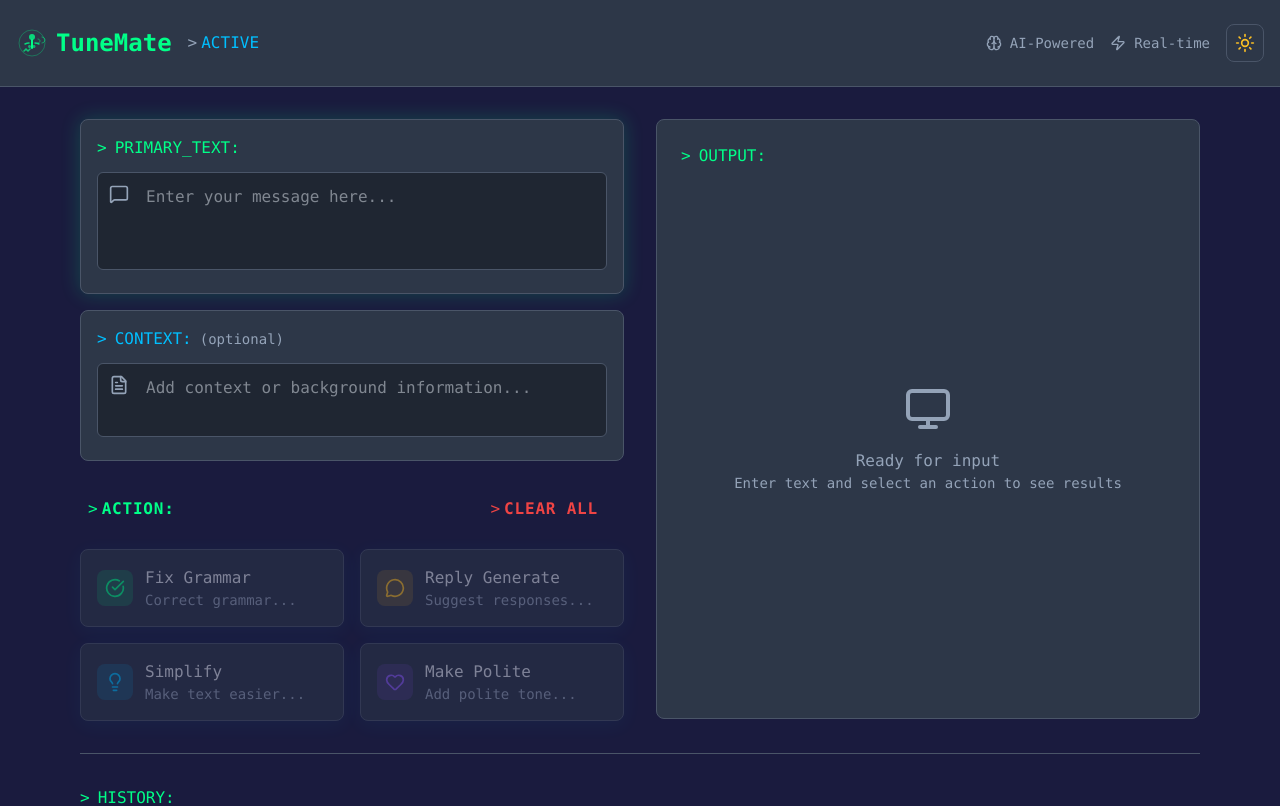
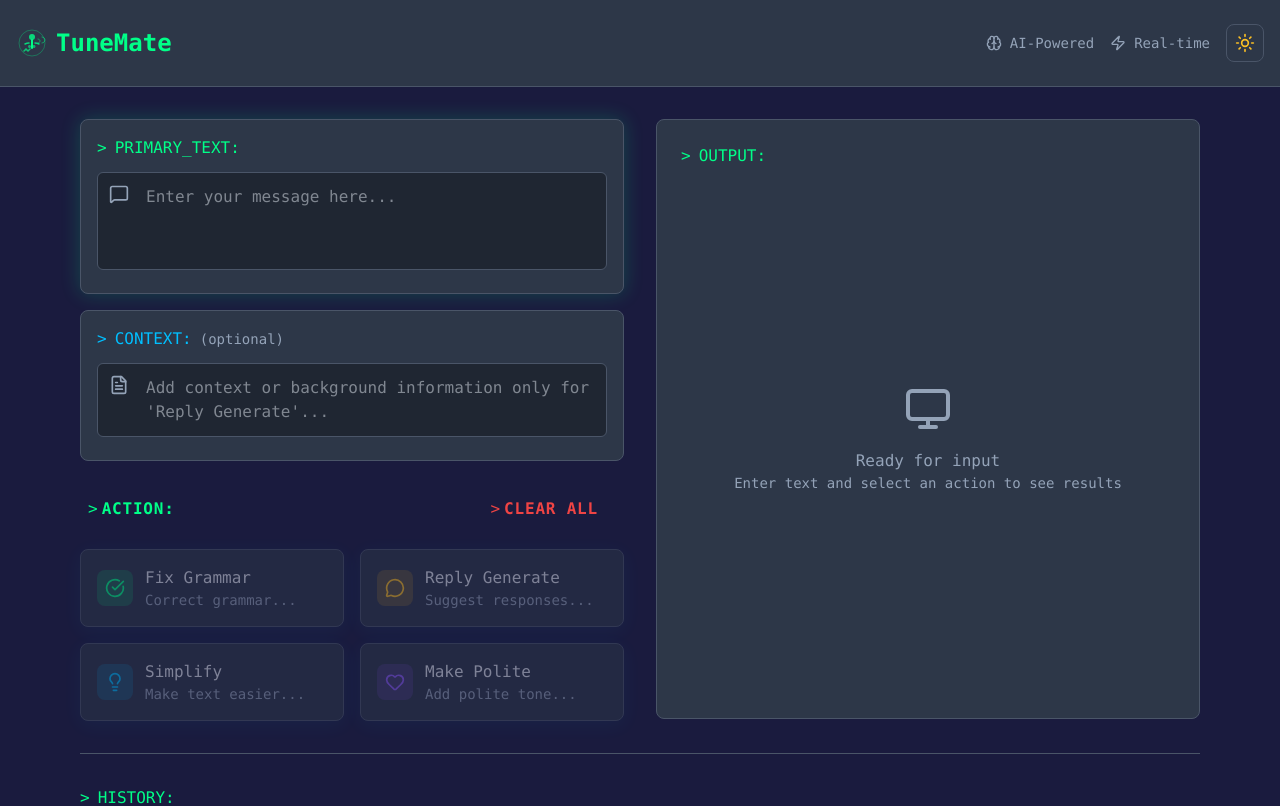
Before and after one commit to lokeshbhai007/TuneMate, a Next.js app: page / in a window 1280 px wide. Shown: the top 806 px of the page. Built offline with nearby package versions, Linux system fonts and the light colour scheme.

Commit message:
context input ui update

```diff
--- a/src/app/api/reply-generate/route.js
+++ b/src/app/api/reply-generate/route.js
@@ -30,7 +30,7 @@
 ${contextText ? `CONTEXT INFORMATION:
 "${contextText}"` : ''}
 
-Please generate 3-4 different reply options that are:
+Please generate 3-4 different reply options that are shuold be in english:
 1. Appropriate and contextually relevant
 2. Varied in tone (professional, friendly, casual, etc.)
 3. Clear and concise
--- a/src/app/components/Header.jsx
+++ b/src/app/components/Header.jsx
@@ -77,10 +77,6 @@
                 TuneMate
               </h1>
             </div>
-            <div className="hidden sm:flex items-center space-x-1 text-terminal-muted">
-              <span>{'>'}</span>
-              <span className="text-terminal-blue text-sm lg:text-base">ACTIVE</span>
-            </div>
           </div>
 
           <div className="flex items-center space-x-2 lg:space-x-4">
--- a/src/app/components/InputForm.jsx
+++ b/src/app/components/InputForm.jsx
@@ -36,7 +36,7 @@
           <textarea
             value={contextText}
             onChange={(e) => setContextText(e.target.value)}
-            placeholder="Add context or background information..."
+            placeholder="Add context or background information only for 'Reply Generate'..."
             className="w-full bg-black/30 border border-terminal-border rounded-md pl-10 lg:pl-12 pr-4 py-3 text-sm lg:text-base text-terminal-text placeholder-terminal-muted focus:outline-none focus:ring-2 focus:ring-terminal-blue/50 focus:border-terminal-blue resize-none"
             rows="2"
           />
```
